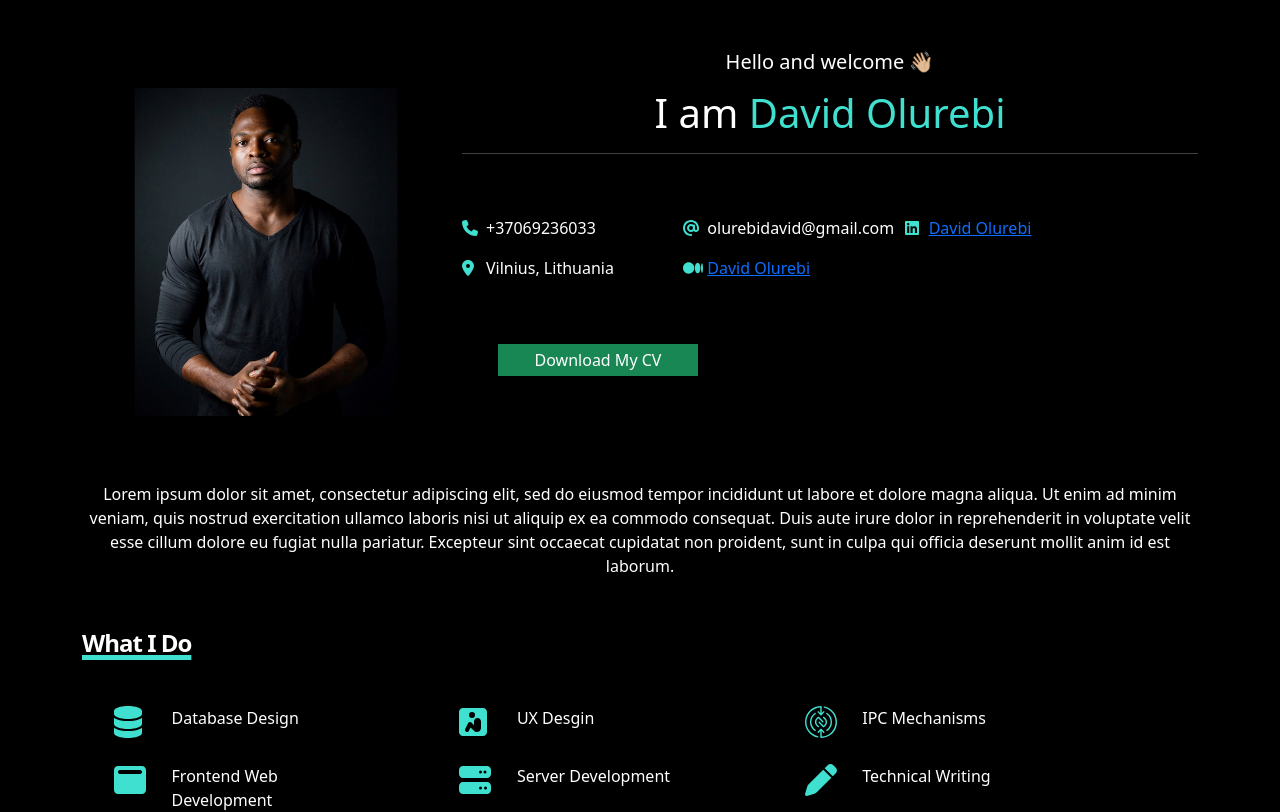
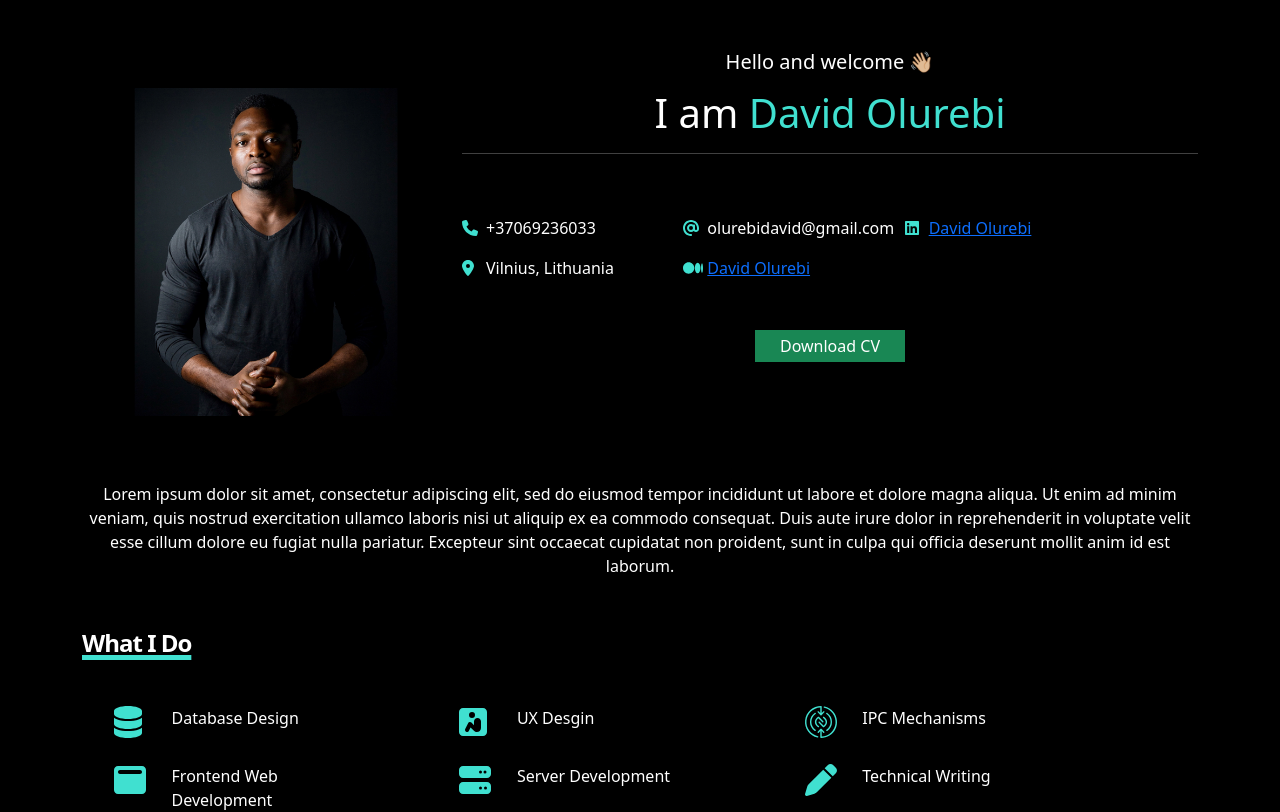
Before and after one commit to davson1217/portfolio, a React (Create React App) app: page / in a window 1280 px wide. Shown: the top 812 px of the page. Built offline with nearby package versions, Linux system fonts and the light colour scheme; the HTML template or start-up script is replaced by a standard one.

Commit message:
download btn

```diff
--- a/src/App.css
+++ b/src/App.css
@@ -24,3 +24,12 @@
 .spacer.mini {
     margin: 15px 0;
 }
+
+.personal-data .download-btn-wrp {
+    /*background-color: red;*/
+    width: 100%;
+    display: flex;
+    justify-content: center;
+    align-items: center;
+    min-height: 100px;
+}
--- a/src/App.js
+++ b/src/App.js
@@ -15,6 +15,7 @@ import ProgressCard from "./components/progress-card";
 import Education from "./components/education";
 import Skills from "./components/skills";
 import MyPortfolio from "./components/my-portfolio";
+import CvDownloadButton from "./components/cv-download-button";
 
 function App() {
 
@@ -24,7 +25,7 @@ function App() {
 
            <section className="row bio-data">
                <div className="col-sm-12 col-lg-4 image-container">
-                   <img src={process.env.PUBLIC_URL + 'me1.jpg'} alt="profile photo" className="img-fluid d-block"/>
+                   <img src={process.env.PUBLIC_URL + 'me1.jpg'} alt="profile" className="img-fluid d-block"/>
                </div>
                <div className="col-sm-12 col-lg-8 personal-container">
                    <h5 className="greeting-header text-sm-center">Hello and welcome 👋🏼</h5>
@@ -44,7 +45,7 @@ function App() {
                            </li>
                            <li className="personal-data-item-3 col-sm-6 col-lg-4 row mt-3">
                                <div className="col-sm-1"><FontAwesomeIcon icon={faLinkedin} color='turquoise'/></div>
-                               <div className="col-sm-10"><a href="https://www.linkedin.com/in/david-olurebi-50894b121/" target="_blank">David Olurebi</a></div>
+                               <div className="col-sm-10"><a href="https://www.linkedin.com/in/david-olurebi-50894b121/" target="_blank" rel={"noreferrer"}>David Olurebi</a></div>
                            </li>
                            <li className="personal-data-item-4 col-sm-6 col-lg-4 row mt-3">
                                <div className="col-sm-1"><FontAwesomeIcon icon={faLocationDot} color='turquoise'/></div>
@@ -52,11 +53,11 @@ function App() {
                            </li>
                            <li className="personal-data-item-4 col-sm-6 col-lg-4 row mt-3">
                                <div className="col-sm-1"><FontAwesomeIcon icon={faMedium} color='turquoise'/></div>
-                               <div className="col-sm-10"><a href="https://medium.com/@olurebidavid" target="_blank">David Olurebi</a></div>
+                               <div className="col-sm-10"><a href="https://medium.com/@olurebidavid" target="_blank" rel={"noreferrer"}>David Olurebi</a></div>
                            </li>
                        </ul>
-                       <div className="col-sm-12 text-center p-5">
-                           <div className="bg-success cv-download-btn p-1" style={{width: "200px", cursor: "pointer"}}>Download My CV</div>
+                       <div className="col-sm-12 download-btn-wrp">
+                           <CvDownloadButton/>
                        </div>
                    </div>
                </div>
--- /dev/null
+++ b/src/components/cv-download-button.js
@@ -0,0 +1,10 @@
+import React from 'react';
+import '../styles/download-btn.css';
+
+const CvDownloadButton = () => {
+    return (
+        <div className="bg-success cv-download-btn p-1">Download CV</div>
+    );
+};
+
+export default CvDownloadButton;
--- a/src/components/education.js
+++ b/src/components/education.js
@@ -1,6 +1,6 @@
 import React from "react";
 import "../styles/progress-card.css"
-import {faBook, faBuilding, faCalendar, faCode, faSchool} from "@fortawesome/free-solid-svg-icons";
+import {faBook, faCalendar, faSchool} from "@fortawesome/free-solid-svg-icons";
 import { FontAwesomeIcon } from "@fortawesome/react-fontawesome";
 
 const Education = () => {
--- a/src/components/my-portfolio.js
+++ b/src/components/my-portfolio.js
@@ -5,21 +5,21 @@ const MyPortfolio = () => {
     return (
         <div className="row justify-content-center">
             <div className="gallery col-sm-4">
-                <a target="_blank" href="https://lilac-cms.netlify.app/">
+                <a target="_blank" href="https://lilac-cms.netlify.app/" rel={"noreferrer"}>
                     <img src="glass2.jpeg" alt="Cinque Terre" width="400" height="200" />
                 </a>
                 <div className="desc">Restaurant Marketplace</div>
             </div>
 
             <div className="gallery col-sm-4">
-                <a target="_blank" href="https://lilac-cms.netlify.app/">
+                <a target="_blank" href="https://lilac-cms.netlify.app/" rel={"noreferrer"}>
                     <img src="glass2.jpeg" alt="Cinque Terre" width="400" height="200" />
                 </a>
                 <div className="desc">Restaurant CMS</div>
             </div>
 
             <div className="gallery col-sm-4">
-                <a target="_blank" href="https://lilac-cms.netlify.app/">
+                <a target="_blank" href="https://lilac-cms.netlify.app/" rel={"noreferrer"}>
                     <img src="MT1.jpeg" alt="Cinque Terre" width="400" height="200" />
                 </a>
                 <div className="desc">Machine Transliteration</div>
--- a/src/components/skills.js
+++ b/src/components/skills.js
@@ -10,7 +10,7 @@ import {
     faPython,
     faReact
 } from "@fortawesome/free-brands-svg-icons";
-import {faDatabase, faFlask, faGear, faLanguage, faLeaf, faLock, faVoicemail} from "@fortawesome/free-solid-svg-icons";
+import {faDatabase, faFlask, faGear, faLanguage, faLeaf, faLock} from "@fortawesome/free-solid-svg-icons";
 
 const Skills = () => {
     return (
--- /dev/null
+++ b/src/styles/download-btn.css
@@ -0,0 +1,9 @@
+.cv-download-btn {
+    text-align: center;
+    cursor: pointer;
+    width: 150px;
+}
+
+.cv-download-btn:hover {
+    transform: scale(1.1);
+}
```
